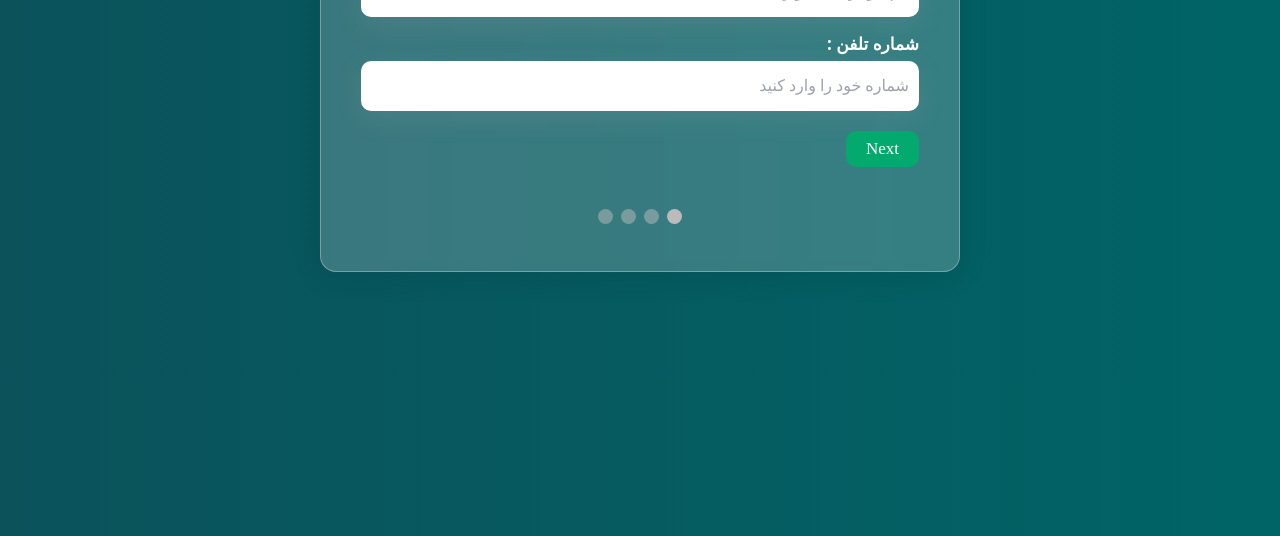
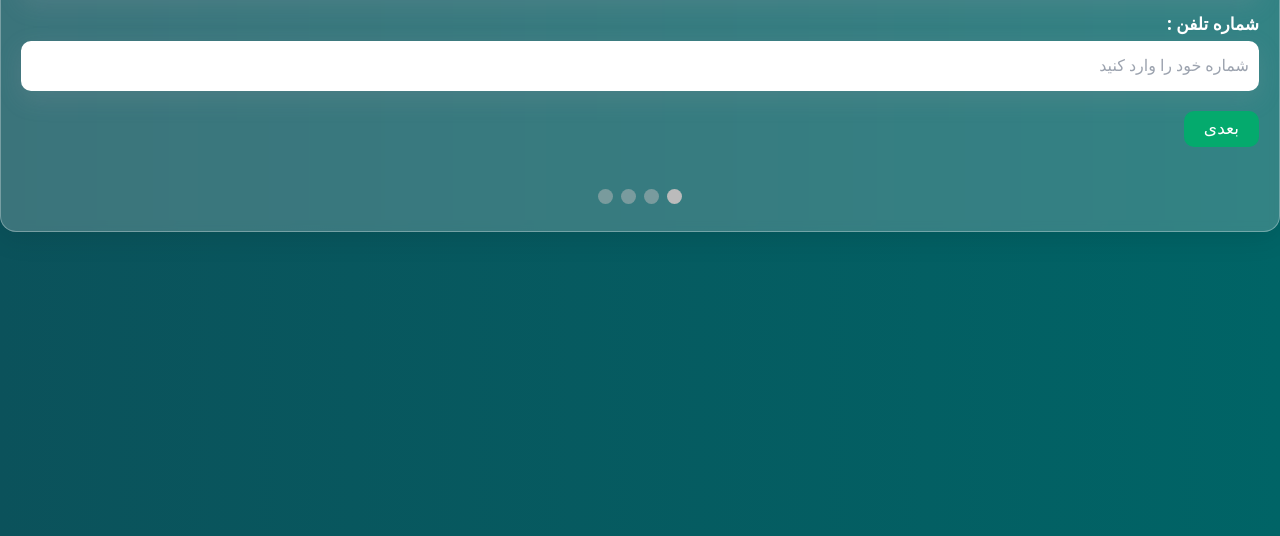
Before and after one commit to amiralzd/form-project, a website: page index.html in a window 1280 px wide. Shown: the part 264-800 px from the top of the page. Drawn offline with nearby package versions, Linux system fonts and the light colour scheme.

Commit message:
form update

```diff
--- a/index.html
+++ b/index.html
@@ -38,8 +38,8 @@
       background-color: #ffffff;
       margin: 100px auto;
       font-family: Raleway;
-      padding: 40px;
-      width: 50%;
+      padding: 20px;
+      width: 100%;
       min-width: 300px;
 
       /* From https://css.glass */
@@ -170,8 +170,8 @@
       </div>
       <div style="overflow:auto;">
         <div style="float:right;">
-            <button type="button" id="nextBtn" class="bg-[#04AA6D] text-[#fff] border-none text-[17px] font-[Raleway] pt-[5px] pb-[5px] pl-[20px] pr-[20px] rounded-[10px] mt-[20px]" onclick="nextPrev(1)">Next</button>
-          <button type="button" id="prevBtn" class="bg-[#04AA6D] text-[#fff] border-none text-[17px] font-[Raleway] pt-[5px] pb-[5px] pl-[20px] pr-[20px] rounded-[10px] mt-[20px]" onclick="nextPrev(-1)">Previous</button>
+            <button type="button" id="nextBtn" class="bg-[#04AA6D] text-[#fff] border-none text-[17px] font-[Raleway] pt-[5px] pb-[5px] pl-[20px] pr-[20px] rounded-[10px] mt-[20px]" onclick="nextPrev(1)">بعدی</button>
+          <button type="button" id="prevBtn" class="bg-[#04AA6D] text-[#fff] border-none text-[17px] font-[Raleway] pt-[5px] pb-[5px] pl-[20px] pr-[20px] rounded-[10px] mt-[20px]" onclick="nextPrev(-1)">قبلی</button>
         </div>
       </div>
       <!-- Circles which indicates the steps of the form: -->
@@ -198,9 +198,9 @@
         document.getElementById("prevBtn").style.display = "inline";
       }
       if (n == (x.length - 1)) {
-        document.getElementById("nextBtn").innerHTML = "Submit";
+        document.getElementById("nextBtn").innerHTML = "ثبت";
       } else {
-        document.getElementById("nextBtn").innerHTML = "Next";
+        document.getElementById("nextBtn").innerHTML = "بعدی";
       }
       //... and run a function that will display the correct step indicator:
       fixStepIndicator(n)
```
